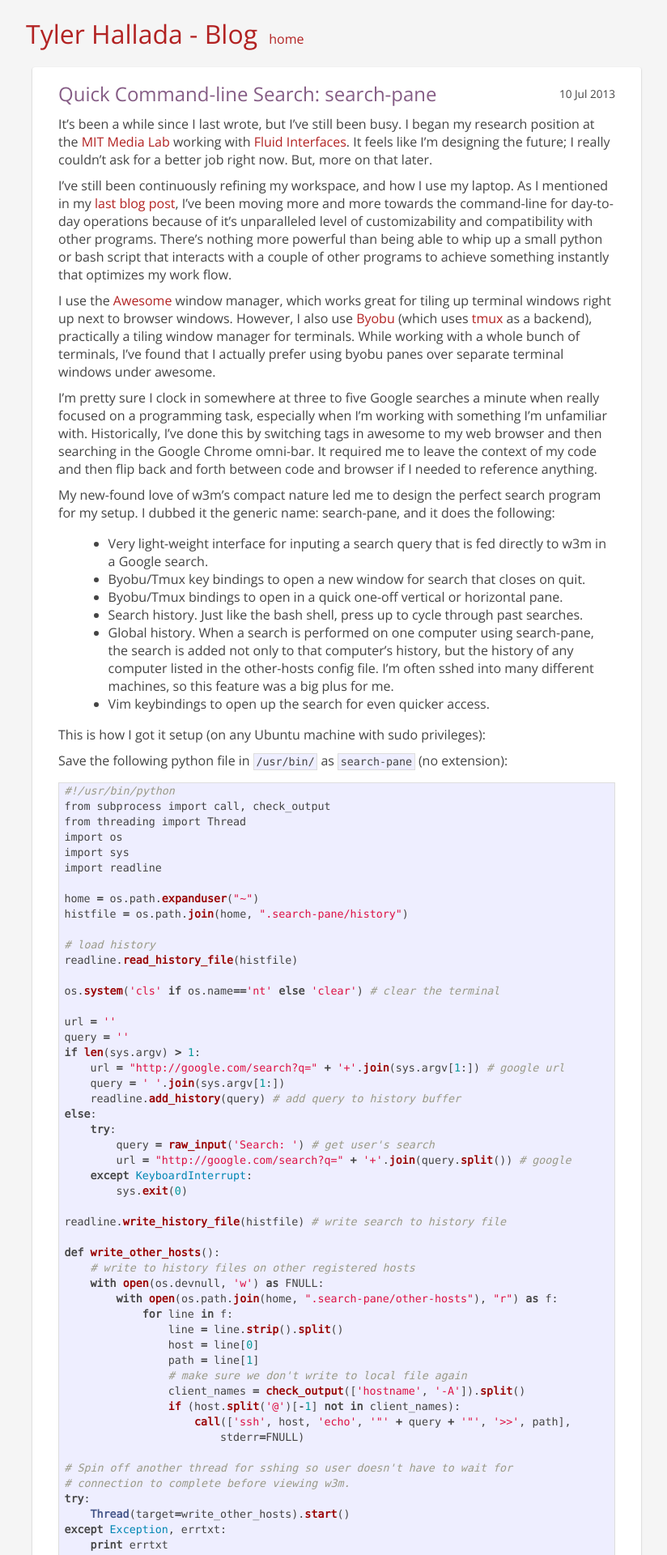
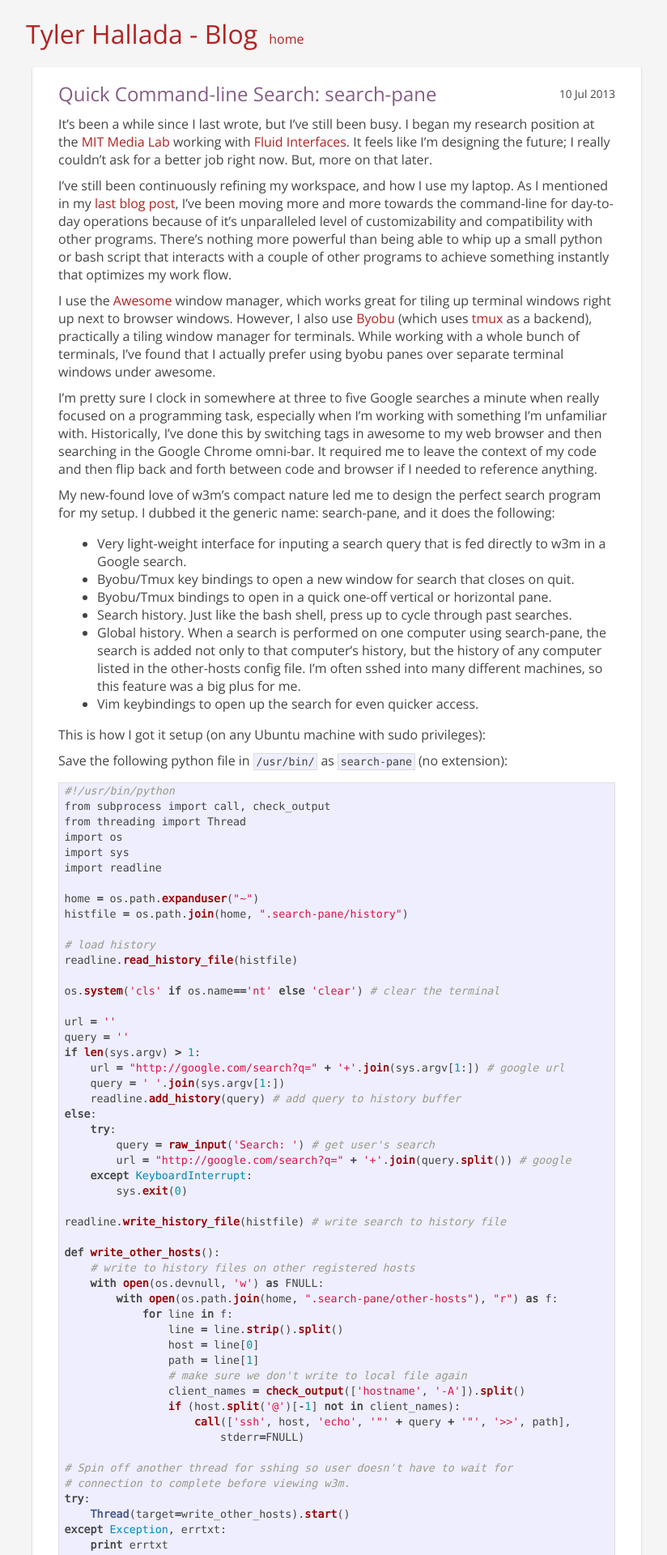
Before and after one commit to thallada/thallada.github.io, a Jekyll site: the page built from _posts/2013-07-10-quick-command-line-search-search-pane.md, in a window 1280 px wide. Shown: the top 1920 px of the page at 81% size, without its empty margins (224-1048 px from the left). Built offline with Jekyll 4.4.1, drawn with Linux system fonts in a browser that asks for light colours; Markdown is read by kramdown in place of the engine named in the settings.

Commit message:
Reduce list margins a little

```diff
--- a/css/main.css
+++ b/css/main.css
@@ -269,7 +269,7 @@ div.pagination {
 
 @media (min-width: 40rem) {
   .post ul, .post ol {
-    margin-left: 1.35em;
+    margin-left: 0.5em;
     padding-left: 40px;
   }
 }
```
